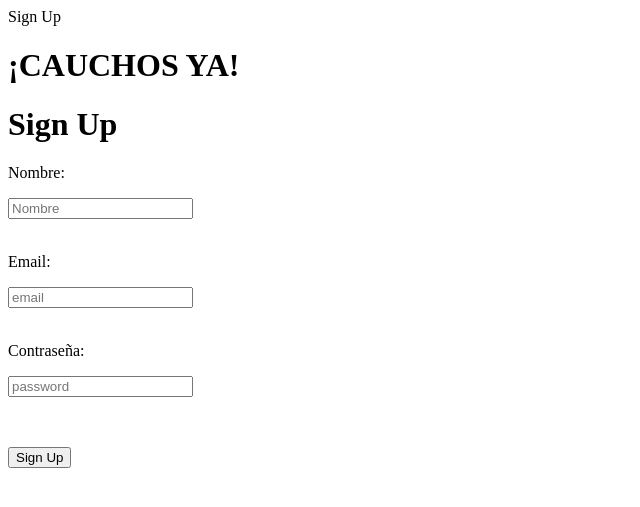
After one commit to tomasarduino/public-repository, a Flask app: template templates/signup.html in a window 1280 px wide. The commit adds this page. Shown: the top 507 px of the page, without its empty margins (0-640 px from the left). Run offline with Flask 2, Linux system fonts and the light colour scheme; the template is opened without the code that fills it, so the values that code supplies are empty.

Commit message:
Agregando mas al commit

```diff
--- a/app.py
+++ b/app.py
@@ -1,12 +1,22 @@
-from flask import Flask, render_template
+from flask import Flask, render_template, redirect, request
 
 app = Flask(__name__)
 
-@app.route("/")   ##direccion de la ruta final##
+@app.route("/")
 def index():
-	titulo = "Cauchos"  ##Definiendo variable##
-	lista = ["Marca","Dimiensiones","Precio","Disponibilidad"] ##Definiendo una lista
-	return render_template("index.html", titulo = titulo, lista = lista) ##Mostrando variable "titulo" en conjunto con indexx.html##
+	titulo = "Cauchos"
+	lista = ["Marca","Dimiensiones","Precio","Disponibilidad"]
+	return render_template("index.html", titulo = titulo, lista = lista)
+
+@app.route("/youtube")
+def go_to_youtube():
+	return redirect("https://www.youtube.com/")
+
+@app.route("/signup", methods=["GET","POST"])
+def signup():
+	if request.method == "POST":
+		return redirect(url_for("/"))
+	return render_template("signup.html")
 
 if __name__ == "__main__":
 	app.run(debug=True, port=3000)
--- a/templates/base.html
+++ b/templates/base.html
@@ -2,18 +2,20 @@
 <html>
 	<head>
 		<meta charset="utf-8">
-		{% block title %}<!--definiendo el block "title"-->
+		{% block title %}
 		{% endblock %}
-		<link rel="shortcut icon" href="{{ url_for('static', filename='imgs/favicon.ico') }}"><!--sintaxis de jinja2 paraa enlazar un favicon.ico-->
+		{% block text %}
+		{% endblock %}
+		<link rel="shortcut icon" href="{{ url_for('static', filename='imgs/favicon.ico') }}">
 	</head>
 	<body>
-		<h1>¡CAUCHOS YA!</h1> <!--sintaxis de jinja2 para establecer un titulo-->
+		<h1>¡CAUCHOS YA!</h1>
 
-		{% for value  in lista %} <!--sintaxis de jinja2 para establecer una lista-->
+		{% for value  in lista %}
 		<p> {{ value }} </p>
 		{% endfor %}
 
-		{% block content %}<!--definiendo el block "content"-->
+		{% block content %}
 		{% endblock %}
 	</body>
 </html>
--- /dev/null
+++ b/templates/signup.html
@@ -0,0 +1,26 @@
+{% extends 'base.html' %}
+
+{% block text %}
+	Sign Up
+{% endblock %}
+
+{% block content %}
+<h1>Sign Up</h1>
+   <form method="POST" action="{{ url_for('signup') }}">
+        <label for="name">Nombre: </label>
+        <p> <input name="name" type= "text"
+            placeholder="Nombre" ></p><br>
+
+        <label for="email">Email: </label>
+        <p> <input name="name" type= "email"
+            placeholder="email" ></p><br>
+
+        <label for="password">Contraseña: </label>
+        <p> <input name="password" type= "password"
+            placeholder="password" ></p><br>
+
+        <p> <input name="signup" type= "submit"
+            value="Sign Up" ></p>
+        {{render_input(name = "signup",type="submit",value="Sign Up")}}
+    </form>
+{% endblock%}
```
